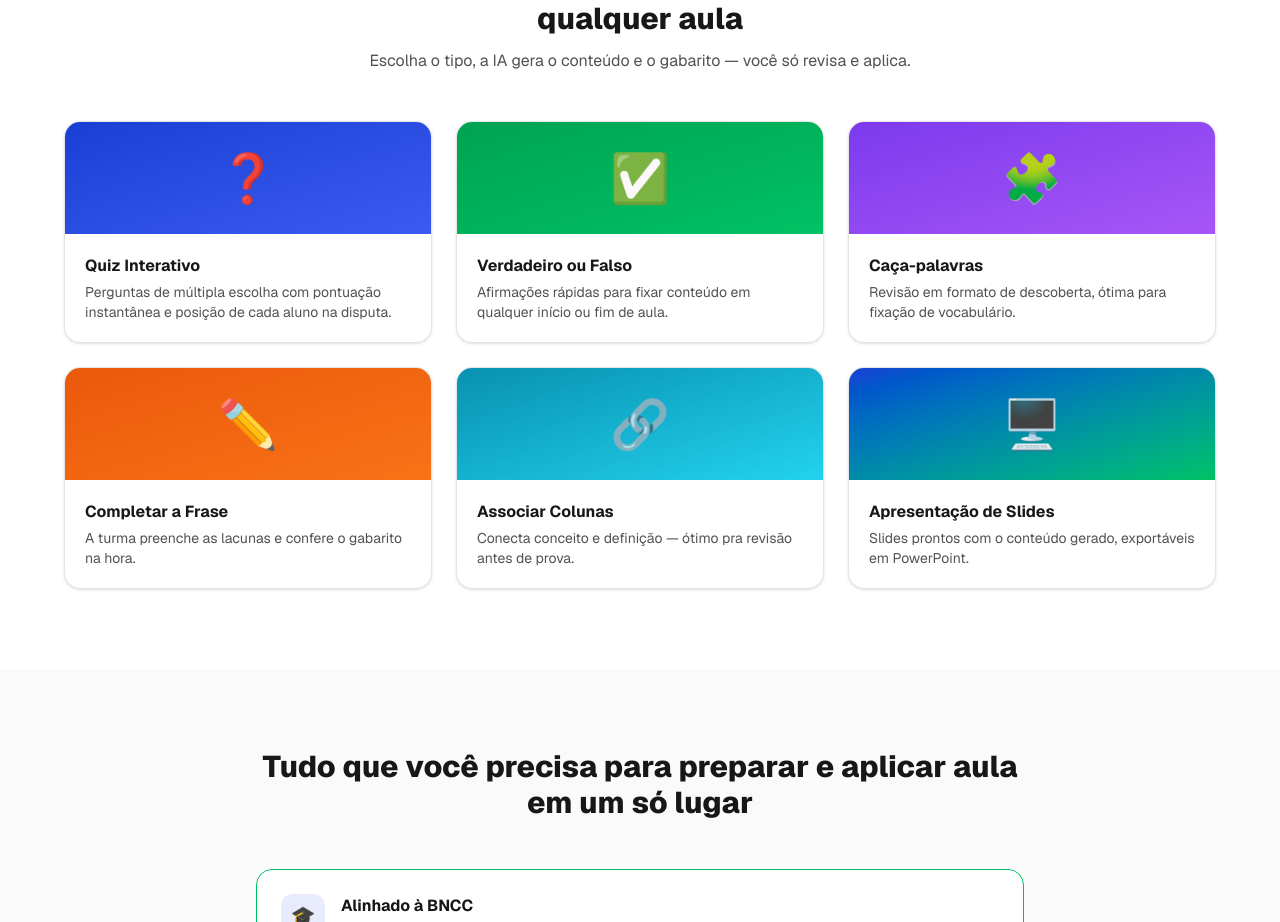
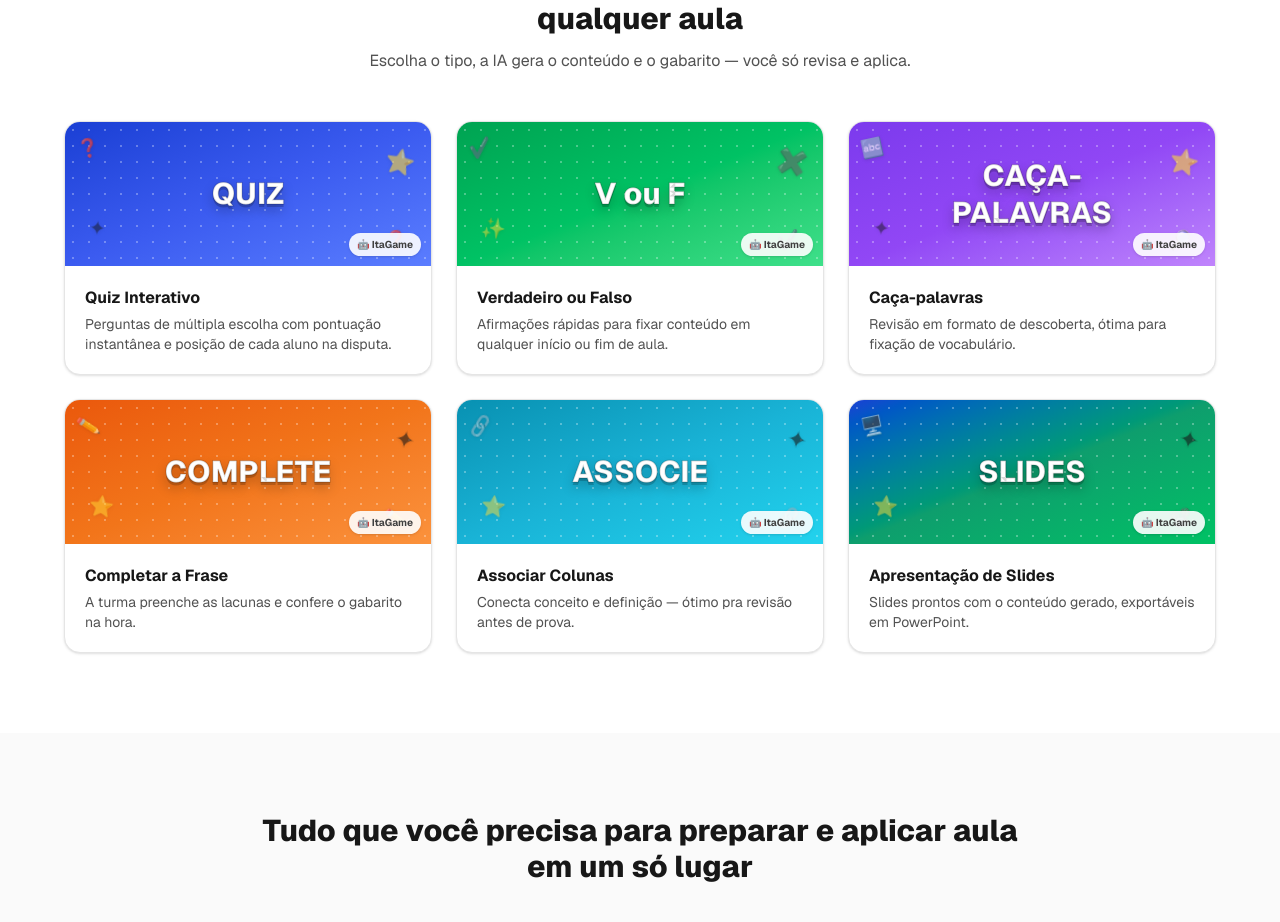
Before and after one commit to itagamificaedu-cpu/itagame, a Next.js app: page / in a window 1280 px wide. Shown: the part 3445-4367 px from the top of the page. Built offline with nearby package versions, Linux system fonts and the light colour scheme.

Commit message:
style: deixa os cards de tipos de atividade mais vibrantes
Adiciona decoracoes flutuantes, titulo estilo bolha com sombra e
selo ItaGame no canto, no lugar do card com so um emoji centralizado.

```diff
--- a/src/components/landing/CatalogoAtividades.tsx
+++ b/src/components/landing/CatalogoAtividades.tsx
@@ -1,40 +1,54 @@
 const atividades = [
   {
-    emoji: "❓",
+    sigla: "QUIZ",
     nome: "Quiz Interativo",
-    descricao: "Perguntas de múltipla escolha com pontuação instantânea e posição de cada aluno na disputa.",
-    cor: "from-[#1a3fd4] to-[#3b5bf0]",
+    descricao:
+      "Perguntas de múltipla escolha com pontuação instantânea e posição de cada aluno na disputa.",
+    cor: "from-[#1a3fd4] via-[#3b5bf0] to-[#5b7dff]",
+    decoracoes: ["❓", "⭐", "✦", "❓"],
   },
   {
-    emoji: "✅",
+    sigla: "V ou F",
     nome: "Verdadeiro ou Falso",
     descricao: "Afirmações rápidas para fixar conteúdo em qualquer início ou fim de aula.",
-    cor: "from-[#00a352] to-[#00c264]",
+    cor: "from-[#00a352] via-[#00c264] to-[#3ee08a]",
+    decoracoes: ["✔️", "✖️", "✨", "✔️"],
   },
   {
-    emoji: "🧩",
+    sigla: "CAÇA-\nPALAVRAS",
     nome: "Caça-palavras",
     descricao: "Revisão em formato de descoberta, ótima para fixação de vocabulário.",
-    cor: "from-[#7c3aed] to-[#a855f7]",
+    cor: "from-[#7c3aed] via-[#9147f5] to-[#c084fc]",
+    decoracoes: ["🔤", "⭐", "✦", "🔎"],
   },
   {
-    emoji: "✏️",
+    sigla: "COMPLETE",
     nome: "Completar a Frase",
     descricao: "A turma preenche as lacunas e confere o gabarito na hora.",
-    cor: "from-[#ea580c] to-[#f97316]",
+    cor: "from-[#ea580c] via-[#f2751a] to-[#fb923c]",
+    decoracoes: ["✏️", "✦", "⭐", "✏️"],
   },
   {
-    emoji: "🔗",
+    sigla: "ASSOCIE",
     nome: "Associar Colunas",
     descricao: "Conecta conceito e definição — ótimo pra revisão antes de prova.",
-    cor: "from-[#0891b2] to-[#22d3ee]",
+    cor: "from-[#0891b2] via-[#19b3d6] to-[#22d3ee]",
+    decoracoes: ["🔗", "✦", "⭐", "🔗"],
   },
   {
-    emoji: "🖥️",
+    sigla: "SLIDES",
     nome: "Apresentação de Slides",
     descricao: "Slides prontos com o conteúdo gerado, exportáveis em PowerPoint.",
-    cor: "from-[#1a3fd4] to-[#00c264]",
+    cor: "from-[#1a3fd4] via-[#0e9e6d] to-[#00c264]",
+    decoracoes: ["🖥️", "✦", "⭐", "📽️"],
   },
+];
+
+const posicoesDecoracao = [
+  "left-3 top-3 text-lg -rotate-12 opacity-70",
+  "right-4 top-6 text-2xl rotate-12 opacity-60",
+  "left-6 bottom-6 text-xl rotate-6 opacity-50",
+  "right-6 bottom-3 text-lg -rotate-6 opacity-70",
 ];
 
 export function CatalogoAtividades() {
@@ -54,12 +68,35 @@ export function CatalogoAtividades() {
           {atividades.map((item) => (
             <div
               key={item.nome}
-              className="overflow-hidden rounded-2xl border border-neutral-200 bg-white shadow-sm transition hover:shadow-md"
+              className="group overflow-hidden rounded-2xl border border-neutral-200 bg-white shadow-sm transition hover:-translate-y-1 hover:shadow-lg"
             >
               <div
-                className={`flex h-28 items-center justify-center bg-gradient-to-br ${item.cor} text-5xl`}
+                className={`relative flex h-36 items-center justify-center overflow-hidden bg-gradient-to-br ${item.cor}`}
               >
-                {item.emoji}
+                <div className="absolute inset-0 opacity-30 [background-image:radial-gradient(circle,white_1px,transparent_1px)] [background-size:16px_16px]" />
+
+                {item.decoracoes.map((simbolo, indice) => (
+                  <span
+                    key={indice}
+                    className={`absolute select-none drop-shadow ${posicoesDecoracao[indice]}`}
+                  >
+                    {simbolo}
+                  </span>
+                ))}
+
+                <span
+                  className="relative whitespace-pre-line text-center text-3xl leading-tight font-extrabold text-white [-webkit-text-stroke:1.5px_rgba(0,0,0,0.15)]"
+                  style={{
+                    textShadow:
+                      "0 3px 0 rgba(0,0,0,0.18), 0 6px 12px rgba(0,0,0,0.25)",
+                  }}
+                >
+                  {item.sigla}
+                </span>
+
+                <span className="absolute right-2.5 bottom-2.5 flex items-center gap-1 rounded-full bg-white/90 px-2 py-1 text-[10px] font-bold text-neutral-700 shadow-sm">
+                  🤖 ItaGame
+                </span>
               </div>
               <div className="p-5">
                 <h3 className="font-bold text-neutral-900">{item.nome}</h3>
```
